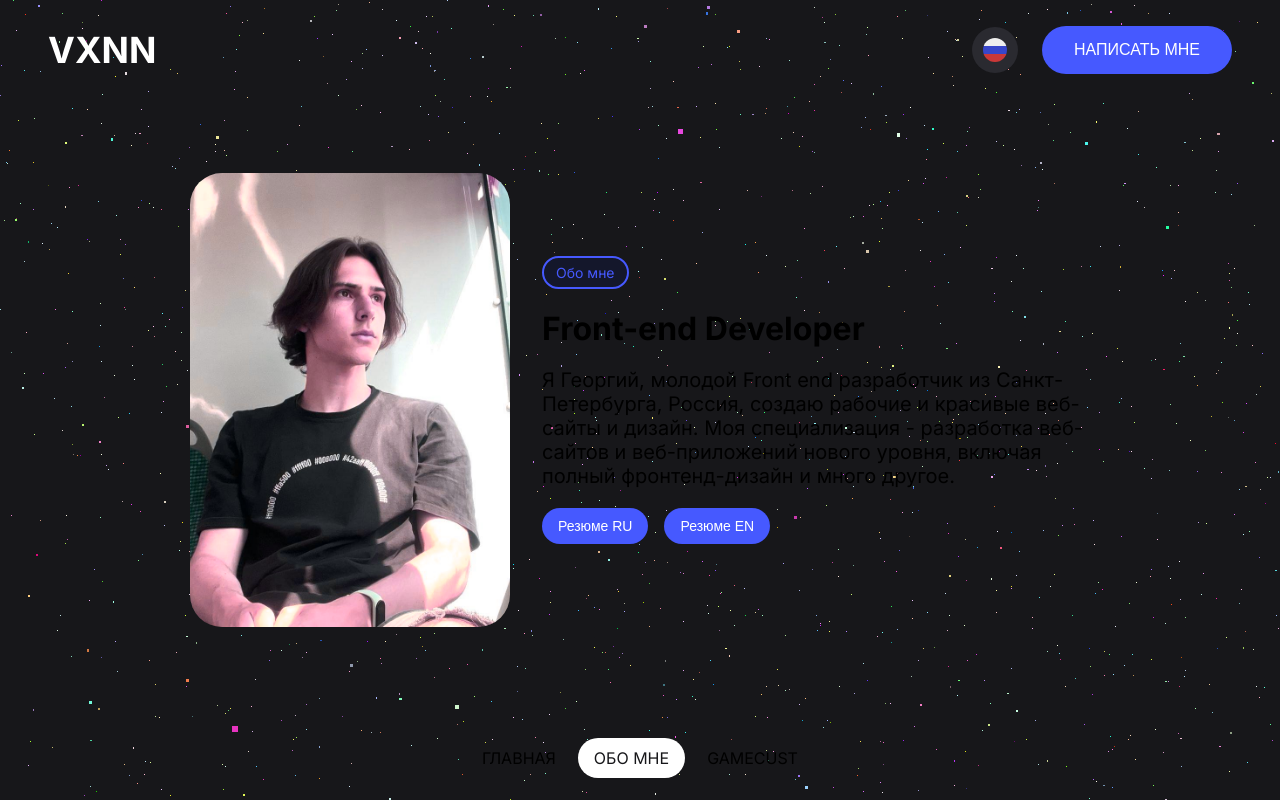
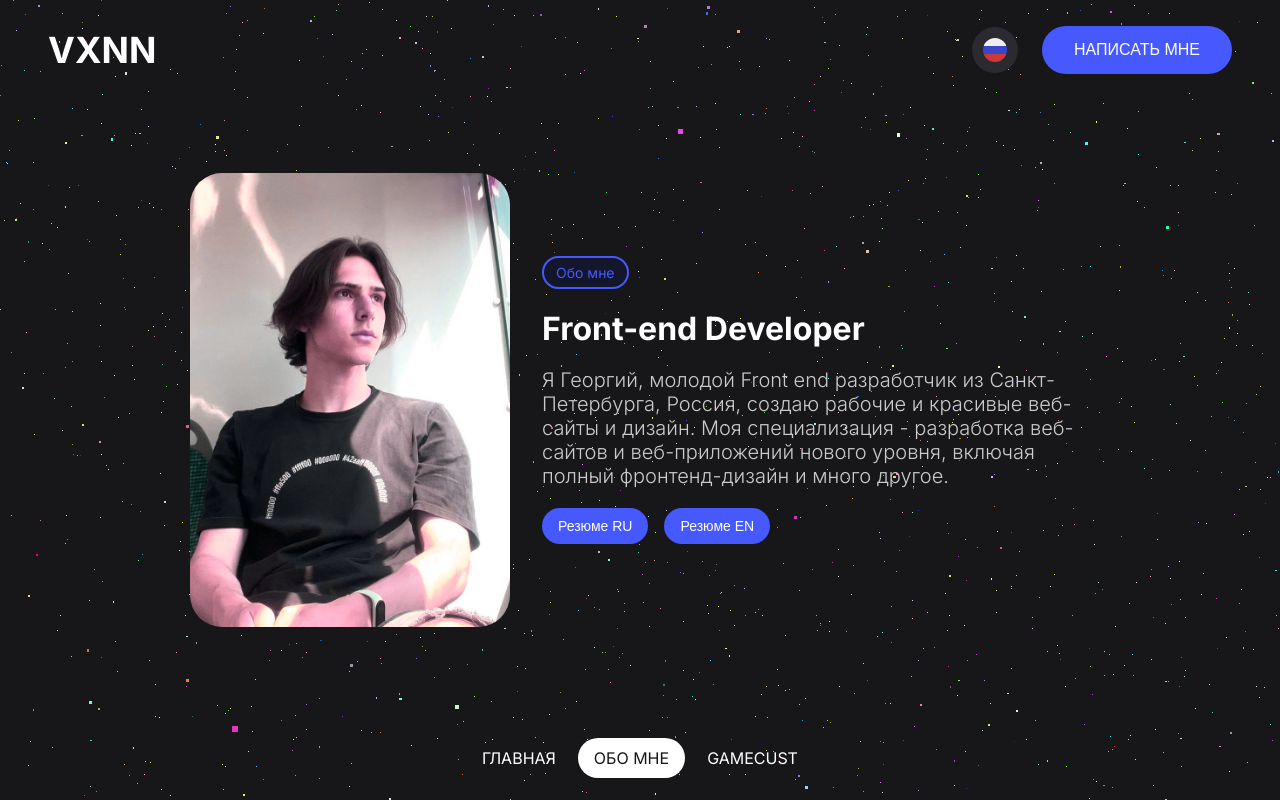
Before and after one commit to AVxnn/vxnnsite_new, a Next.js app: page /about in a window 1280 px wide. Built offline with nearby package versions, Linux system fonts and the light colour scheme.

Commit message:
fix: bugs

```diff
--- a/shared/components/aboutMe/aboutMe.module.scss
+++ b/shared/components/aboutMe/aboutMe.module.scss
@@ -69,6 +69,7 @@
     .title {
       font-weight: bold;
       font-size: 32px;
+      color: $text-color;
       @media screen and (max-width: 980px) {
         font-size: 24px;
       }
@@ -77,6 +78,8 @@
     .description {
       width: 548px;
       font-size: 20px;
+      color: $subtext-color;
+      font-weight: 300;
       @media screen and (max-width: 980px) {
         width: 388px;
         font-size: 14px;
--- a/style/globals.scss
+++ b/style/globals.scss
@@ -3,6 +3,7 @@
   --background-color: #17171A;
   --subbackground-color: #2a2a30;
   --text-color: #FFFFFF;
+  --subtext-color: #CBCBCB;
 
 }
 
@@ -12,6 +13,7 @@
     --background-color: #17171A;
     --subbackground-color: #2a2a30;
     --text-color: #FFFFFF;
+    --subtext-color: #303030;
   }
 }
 
--- a/style/variables.scss
+++ b/style/variables.scss
@@ -3,3 +3,4 @@ $main-color: var(--main-color);
 $background-color: var(--background-color);
 $subbackground-color: var(--subbackground-color);
 $text-color: var(--text-color);
+$subtext-color: var(--subtext-color);
--- a/widgets/menu/menu.module.scss
+++ b/widgets/menu/menu.module.scss
@@ -29,6 +29,7 @@
   .item {
     padding: 10px 10px;
     white-space: nowrap;
+    color: $text-color;
 
     @media screen and (max-width: 639px) {
       padding: 8px 8px;
--- a/widgets/menu/menu.tsx
+++ b/widgets/menu/menu.tsx
@@ -42,7 +42,7 @@ const Menu = () => {
       transition={{ duration: 0.2 }}
       className={styles.menu}
     >
-      {dataMenu.map((item, idnex: number) => {
+      {dataMenu.map((item, index: number) => {
         return (
           <FramerMagnetic key={item.key}>
             {item.key === "gamecust" ? (
```
